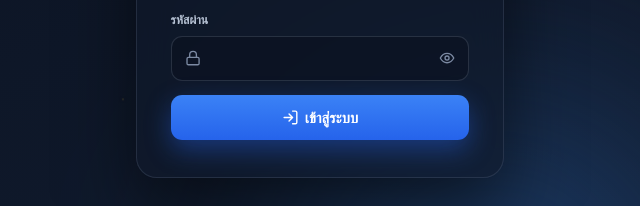
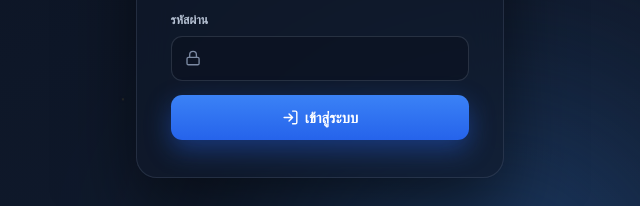
Before and after one commit to faceadvance/face-advance-monthly-orders, a website built with Vite: page Face Advance Monthly orders/frontend/index.html in a window 1280 px wide. Shown: the part 471-677 px from the top of the page, 320-960 px from the left. Built offline with nearby package versions, Linux system fonts and the light colour scheme; a web font is replaced by a local one.

Commit message:
fix(login): แก้ Chrome autofill ให้เข้าธีมมืด + password เปิดตาดู/คัดลอกไม่ได้
- CSS override -webkit-autofill (พื้นเข้ม ไม่ใช่ขาว/เหลือง)
- เอาปุ่มลืมตา (reveal) ออก · บล็อก copy/cut ช่องรหัสผ่าน

Co-Authored-By: Claude Opus 4.8 <noreply@anthropic.com>

```diff
--- a/Face Advance Monthly orders/frontend/src/auth.ts
+++ b/Face Advance Monthly orders/frontend/src/auth.ts
@@ -56,11 +56,8 @@ export function renderLogin(onSuccess: () => void) {
     const err = errBox();
     const uInput = el("input", { autocomplete: "username", value: username }) as HTMLInputElement;
     const pInput = el("input", { type: "password", autocomplete: "current-password" }) as HTMLInputElement;
-
-    const eye = icon("i-eye"); eye.classList.add("autheye");
-    eye.addEventListener("click", () => {
-      pInput.type = pInput.type === "password" ? "text" : "password";
-    });
+    // รหัสผ่าน: เปิดตาดูไม่ได้ (ไม่มีปุ่ม reveal) + คัดลอกไม่ได้
+    for (const ev of ["copy", "cut"]) pInput.addEventListener(ev, (e) => e.preventDefault());
 
     const btn = el("button", { class: "btn authbtn" }, icon("i-login"), "เข้าสู่ระบบ") as HTMLButtonElement;
 
@@ -89,7 +86,7 @@ export function renderLogin(onSuccess: () => void) {
       el("div", { class: "authsub" }, "สำหรับพนักงานที่ได้รับสิทธิ์เท่านั้น"),
       err,
       field("ชื่อผู้ใช้ (username)", el("div", { class: "authinp" }, icon("i-user"), uInput)),
-      field("รหัสผ่าน", el("div", { class: "authinp" }, icon("i-lock"), pInput, eye)),
+      field("รหัสผ่าน", el("div", { class: "authinp" }, icon("i-lock"), pInput)),
       btn,
     );
     root.append(card);
--- a/Face Advance Monthly orders/frontend/src/style.css
+++ b/Face Advance Monthly orders/frontend/src/style.css
@@ -295,7 +295,18 @@ body:not(.authed) #authRoot{
 .authinp:focus-within{border-color:#3B82F6;box-shadow:0 0 0 3px rgba(59,130,246,.22)}
 .authinp input{border:none;outline:none;background:transparent;font-family:inherit;font-size:.9rem;color:#F1F5F9;width:100%}
 .authinp input::placeholder{color:#64748B}
-.autheye{cursor:pointer;color:#7C8AA3}
+/* Chrome autofill: บังคับให้เข้าธีมมืด (ไม่ให้พื้นเหลือง/ขาว) */
+.authinp input:-webkit-autofill,
+.authinp input:-webkit-autofill:hover,
+.authinp input:-webkit-autofill:focus,
+.authinp input:-webkit-autofill:active{
+  -webkit-text-fill-color:#F1F5F9;
+  -webkit-box-shadow:0 0 0 1000px #0e1626 inset;
+  box-shadow:0 0 0 1000px #0e1626 inset;
+  caret-color:#F1F5F9;
+  font-family:inherit;font-size:.9rem;
+  transition:background-color 9999s ease-in-out 0s;
+}
 .btn.authbtn{width:100%;justify-content:center;padding:.85rem;font-size:.92rem;margin-top:.5rem;border-radius:.7rem;
   background:linear-gradient(180deg,#3B82F6,#2563EB);box-shadow:0 .6rem 1.6rem rgba(37,99,235,.42);
   transition:transform .15s,box-shadow .15s}
```
